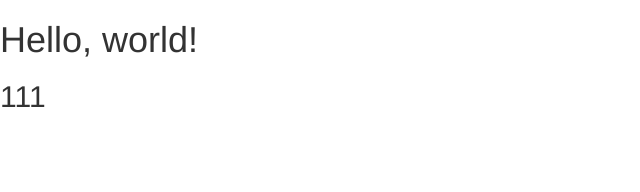
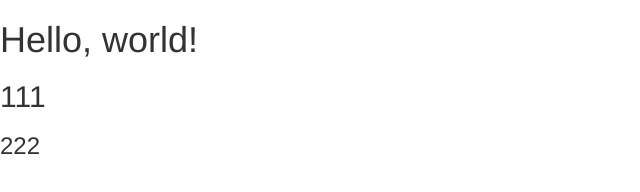
Before and after one commit to tarojiro19791313/tarojiro19791313.github.io, a plain HTML site: page index.html in a window 1280 px wide. Shown: the full height of the page, 0-640 px from the left. Drawn offline with nearby package versions, Linux system fonts and the light colour scheme.

Commit message:
first commit

```diff
--- a/index.html
+++ b/index.html
@@ -15,5 +15,6 @@
   <body>
     <h1>Hello, world!</h1>
     <h2>111</h2>
+    <h3>222</h3>
   </body>
 </html>
```
